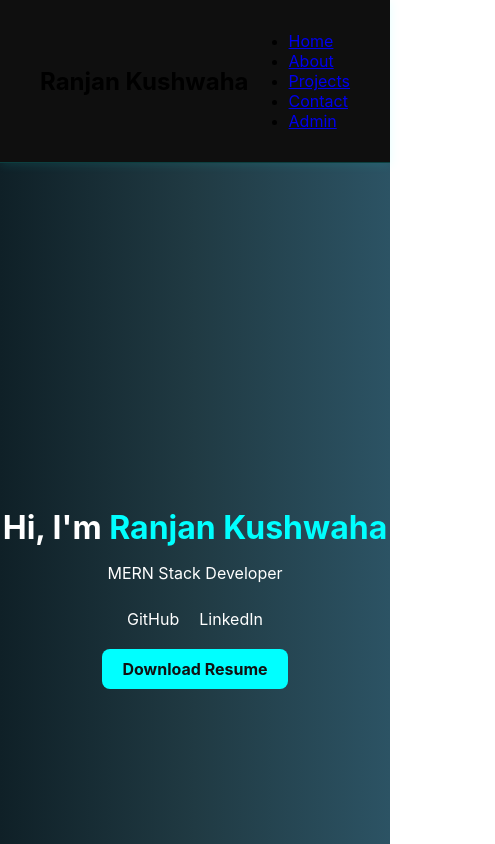
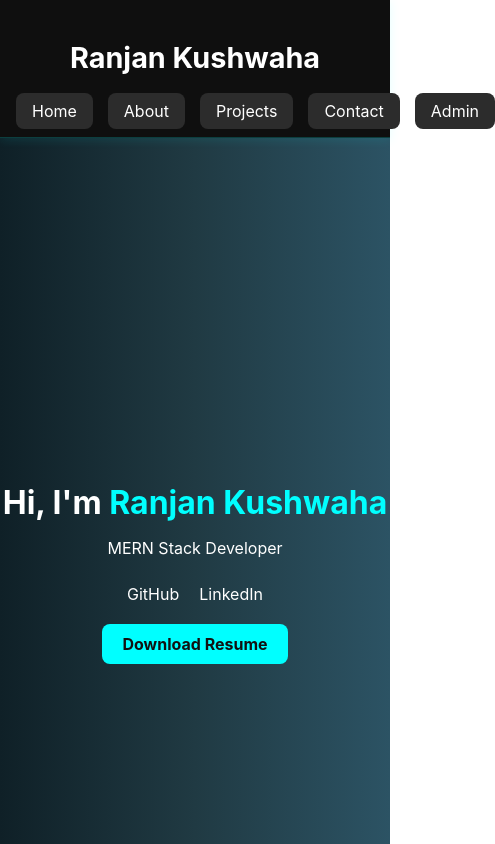
Before and after one commit to ranjan986/my-portfolio, a React (Create React App) app: page / in a window 390 px wide. Shown: the top 844 px of the page, 495 px wide, since content can reach past the window. Built offline with nearby package versions, Linux system fonts and the light colour scheme; no server answers.

Commit message:
Update Navbar.css

```diff
--- a/src/components/Navbar.css
+++ b/src/components/Navbar.css
@@ -1,3 +1,4 @@
+/* Basic Navbar Styles */
 .navbar {
   background-color: #0f0f0f;
   padding: 15px 40px;
@@ -11,53 +12,74 @@
   box-shadow: 0 2px 10px rgba(0, 255, 255, 0.1);
 }
 
-.logo {
-   color: #00ffff;
+.navbar h2 {
+  color: #ffffff;
   font-size: 1.8rem;
   font-weight: bold;
 }
 
-.nav-links {
+.navbar ul {
+  list-style: none;
   display: flex;
   gap: 20px;
-  list-style: none;
+  margin: 0;
+  margin-top: 10px;
+  padding: 0;
 }
 
-.nav-links li a {
-  color: white;
+.navbar ul li a {
+  color: #ffffff;
   text-decoration: none;
+  font-size: 1.1rem;
+  transition: color 0.3s ease;
 }
 
-/* Hamburger Icon */
-.hamburger {
-  display: none;
-  font-size: 28px;
-  cursor: pointer;
+.navbar ul li a:hover {
+  color: #00d9ff;
 }
 
-/* Mobile Styles */
+/* Active Link Styling */
+.navbar ul li a.active {
+  color: #00d9ff;
+  font-weight: bold;
+  border-bottom: 2px solid #00d9ff;
+}
+
+/* Mobile Responsive */
 @media (max-width: 768px) {
-  .hamburger {
-    display: block;
+  .navbar {
+    flex-direction: column;
+    align-items: stretch;
+    padding: 1rem;
   }
 
-  .nav-links {
-    position: absolute;
-    top: 60px;
-    right: 20px;
-    background: #333;
-    flex-direction: column;
-    width: 200px;
-    display: none;
-    border-radius: 8px;
-    padding: 10px;
+  .navbar h2 {
+    margin-bottom: 1rem;
+    text-align: center;
   }
 
-  .nav-links.open {
+  .navbar ul {
     display: flex;
+    flex-direction: row;
+    align-items: center; /* Align to the right */
+    gap: 15px;
   }
 
-  .nav-links li {
-    margin: 10px 0;
+  .navbar ul li {
+    list-style: none;
+  }
+
+  .navbar ul li a {
+    color: #ffffff;
+    font-size: 1rem;
+    text-decoration: none;
+    padding: 0.5rem 1rem;
+    background-color: #2c2c2c;
+    border-radius: 8px;
+    transition: background-color 0.3s ease;
+  }
+
+  .navbar ul li a:hover {
+    background-color: #4c4c4c;
   }
 }
```
